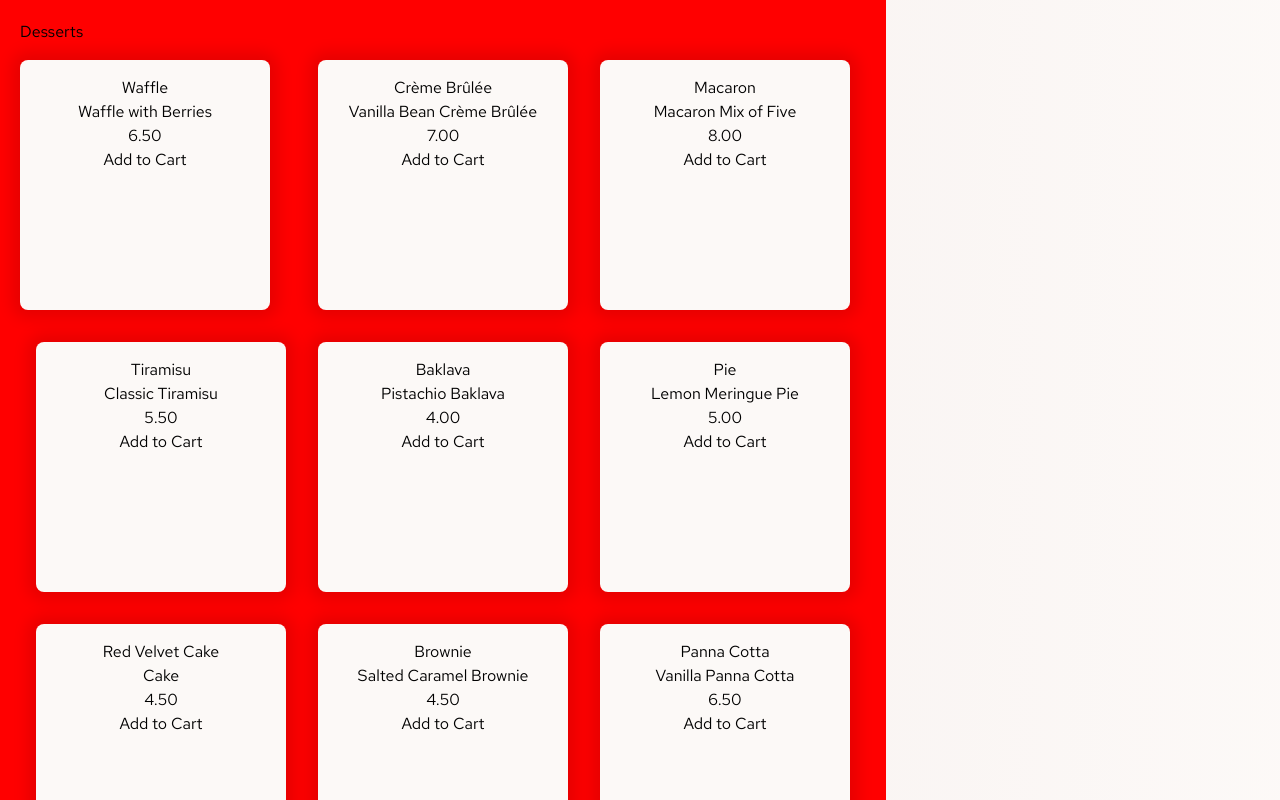
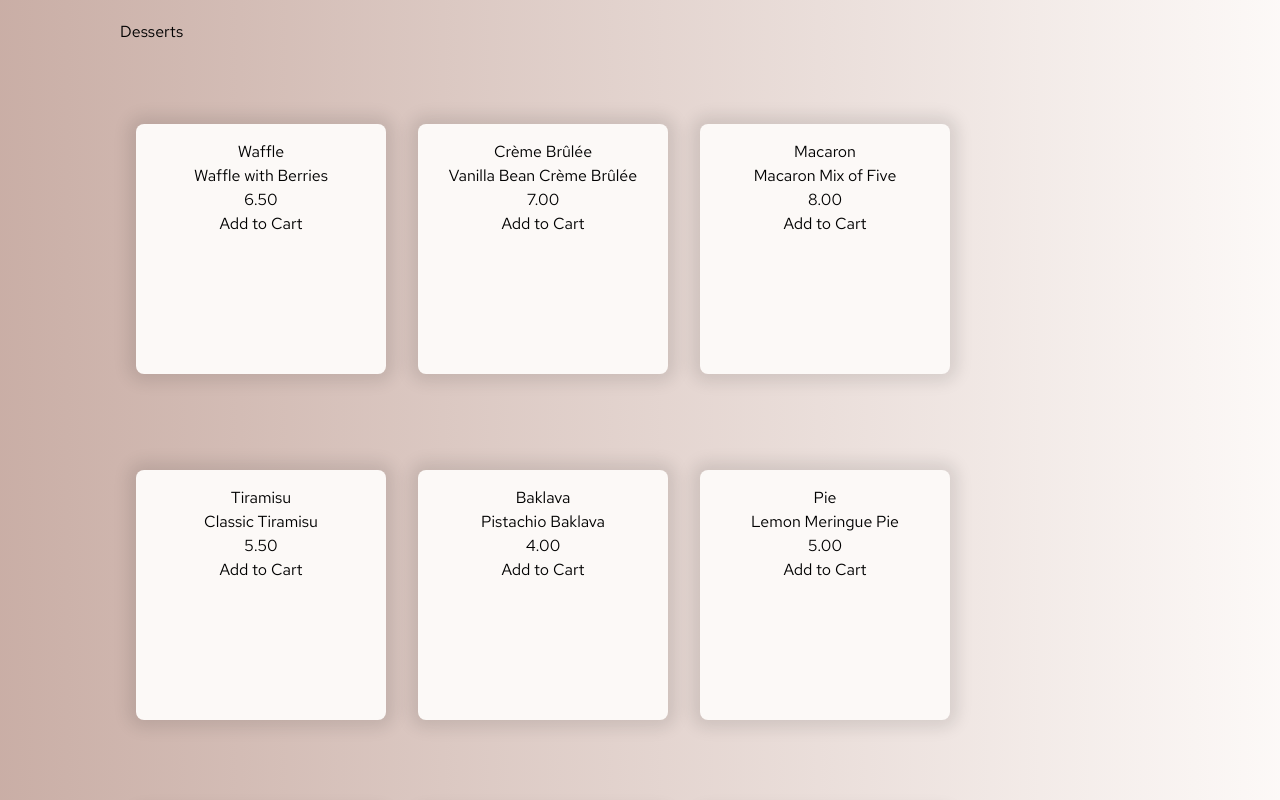
Before and after one commit to CHEGEBB/Svelte-Frontend-Challenges, a SvelteKit app in the folder product-list-with-cart-main/: page / in a window 1280 px wide. Shown: the top 800 px of the page. Built offline with nearby package versions, Linux system fonts and the light colour scheme.

Commit message:
Refactor product list and cart layout: Update card layout and add padding to cards container

```diff
--- a/product-list-with-cart-main/src/routes/+page.svelte
+++ b/product-list-with-cart-main/src/routes/+page.svelte
@@ -1,7 +1,7 @@
 <div class="container">
     <div class="cards-container">
        <h1>Desserts</h1>
-       <div class="cards">
+       <div class="cards-row-1">
         <div class="card-1">
             <div class="card-content">
                 <h2>Waffle</h2>
@@ -9,7 +9,7 @@
             <p>6.50</p>
             </div>
             <button>Add to Cart</button>
-        </div>
+            </div>
         <div class="card-2">
             <div class="card-content">
                 <h2>Crème Brûlée</h2>
@@ -26,6 +26,8 @@
             </div>
             <button>Add to Cart</button>
             </div>
+            </div>
+            <div class="cards-row-2">
         <div class="card-4">
             <div class="card-content">
                 <h2>Tiramisu</h2>
@@ -50,6 +52,8 @@
             </div>
             <button>Add to Cart</button>
             </div>
+        </div>
+        <div class="cards-row-3">
         <div class="card-7">
             <div class="card-content">
                 <h2>Red Velvet Cake</h2>
@@ -74,7 +78,7 @@
             </div>
             <button>Add to Cart</button>
             </div>
-       </div>
+        </div>
 
  Your Cart
           (<!-- Quantity -->) Your added items will appear here
@@ -104,6 +108,11 @@
         max-width: 30rem;
         text-align: center;
     }
+    @mixin cards-row{
+        display: flex;
+            flex-direction: row;
+            width: 80%;
+    }
 
     * {
         margin: 0;
@@ -115,20 +124,22 @@
         min-height: 100vh;
         min-width: 100vw;
         font-family: $font-Red-Hat;
-        background:linear-gradient(90deg, $Rose100, $Rose50);
-        overflow-x: hidden ;
+        background:linear-gradient(90deg, $Rose300, $Rose50);
+        overflow-x: hidden !important;
         .cards-container{
             padding: 20px;
-            background-color: red;
+            width: 100%;
+            height: 100%;
+            display: flex;
+            flex-direction: column;
+            gap: 4rem;
+            margin-left: 100px;
 
-        .cards{
-            display: grid;
-            grid-template-columns: repeat(3, 0.5fr);
-
-
+        .cards-row-1{
+            @include cards-row;
         .card-1 {
             @include card-styles;
-            margin-top: 1rem;
+            margin: 1rem;
         }
         .card-2 {
             @include card-styles;
@@ -138,6 +149,9 @@
             @include card-styles;
             margin: 1rem;
         }
+    }
+    .cards-row-2{
+        @include cards-row;
         .card-4 {
             @include card-styles;
             margin: 1rem;
@@ -150,6 +164,10 @@
             @include card-styles;
             margin: 1rem;
         }
+    }
+    .cards-row-3{
+        @include cards-row;
+
         .card-7 {
             @include card-styles;
             margin: 1rem;
```
